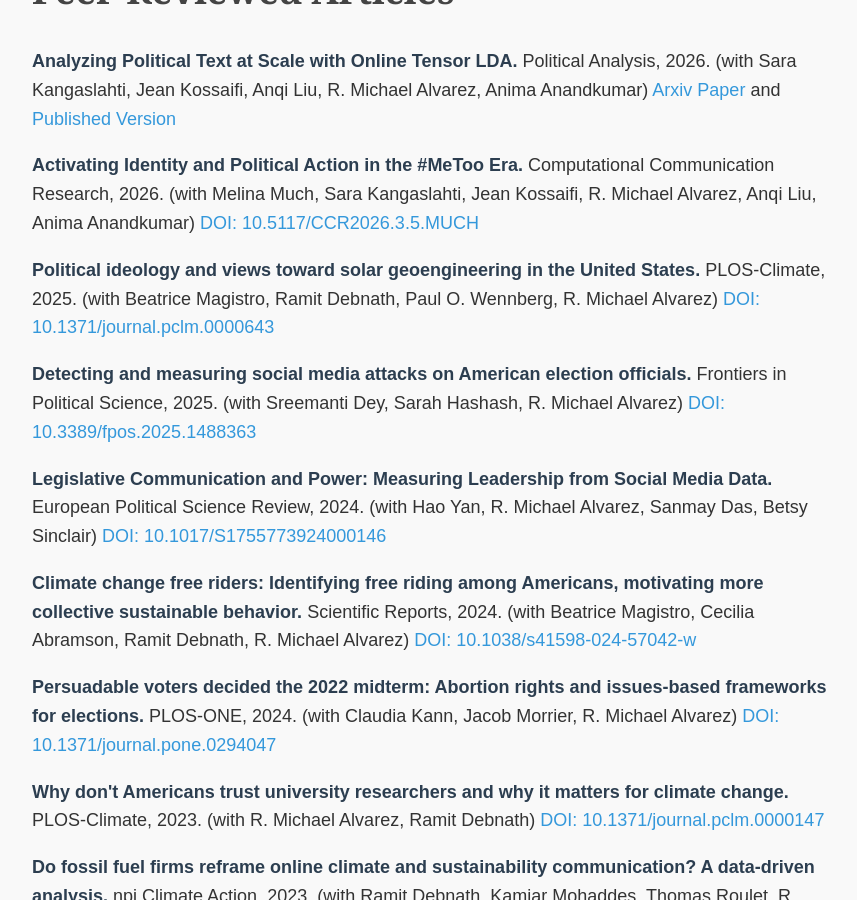
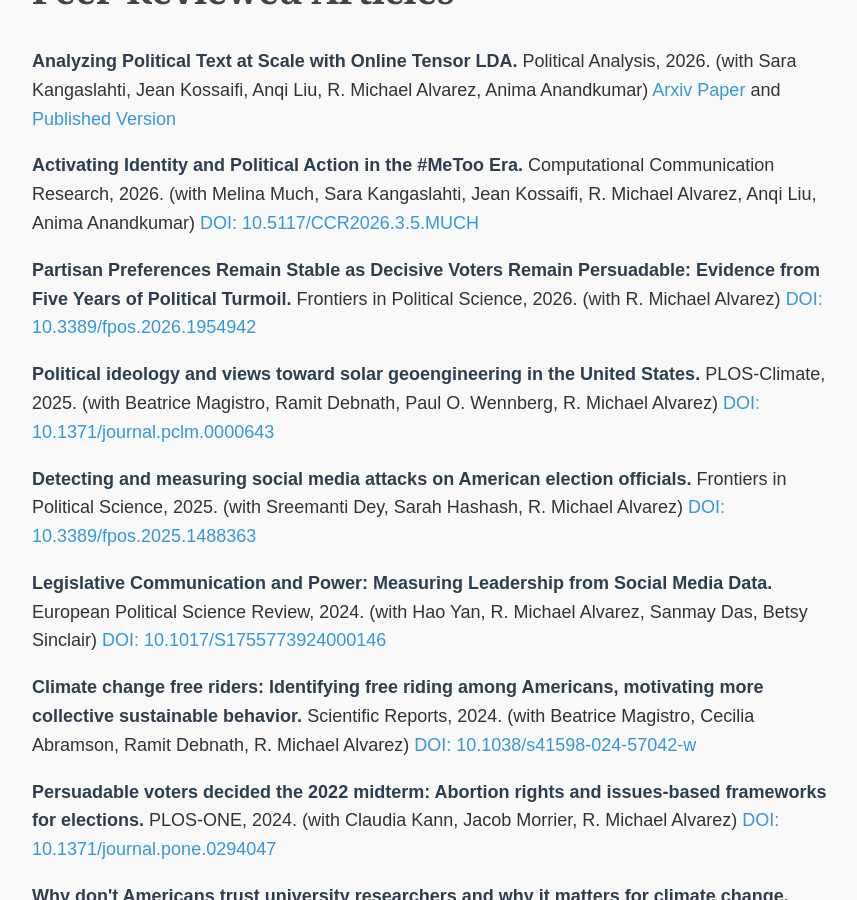
Before and after one commit to danielEbanks/danielEbanks.github.io, a Jekyll site: the page built from ResearchProjects/index.html, in a window 1280 px wide and 900 px high, scrolled down 892 px. Shown: the whole window, without its empty margins (208-1065 px from the left). Built offline with Jekyll 4.4.1, drawn with Linux system fonts in a browser that asks for light colours; nearby versions of some CDN libraries; the list of posts is cut into pages by our own code.

Commit message:
Research Projects: add 'Partisan Preferences Remain Stable as Decisive Voters Remain Persuadable' (Frontiers in Political Science, 2026, with R. Michael Alvarez)
Co-Authored-By: Claude Opus 5.5 <noreply@anthropic.com>

```diff
--- a/ResearchProjects/index.html
+++ b/ResearchProjects/index.html
@@ -79,6 +79,7 @@ strong {
     <p><strong>Analyzing Political Text at Scale with Online Tensor LDA.</strong> Political Analysis, 2026. (with Sara Kangaslahti, Jean Kossaifi, Anqi Liu, R. Michael Alvarez, Anima Anandkumar) <a href="https://www.arxiv.org/pdf/2511.07809">Arxiv Paper</a> and <a href="https://www.cambridge.org/core/services/aop-cambridge-core/content/view/859F5644F52C27649B58139349C34961/S1047198725100247a.pdf/analyzing-political-text-at-scale-with-online-tensor-lda.pdf">Published Version</a></p>
 
     <p><strong>Activating Identity and Political Action in the #MeToo Era.</strong> Computational Communication Research, 2026. (with Melina Much, Sara Kangaslahti, Jean Kossaifi, R. Michael Alvarez, Anqi Liu, Anima Anandkumar) <a href="https://doi.org/10.5117/CCR2026.3.5.MUCH">DOI: 10.5117/CCR2026.3.5.MUCH</a></p>
+    <p><strong>Partisan Preferences Remain Stable as Decisive Voters Remain Persuadable: Evidence from Five Years of Political Turmoil.</strong> Frontiers in Political Science, 2026. (with R. Michael Alvarez) <a href="https://doi.org/10.3389/fpos.2026.1954942">DOI: 10.3389/fpos.2026.1954942</a></p>
 
     <p><strong>Political ideology and views toward solar geoengineering in the United States.</strong> PLOS-Climate, 2025. (with Beatrice Magistro, Ramit Debnath, Paul O. Wennberg, R. Michael Alvarez) <a href="https://doi.org/10.1371/journal.pclm.0000643">DOI: 10.1371/journal.pclm.0000643</a></p>
 
```
